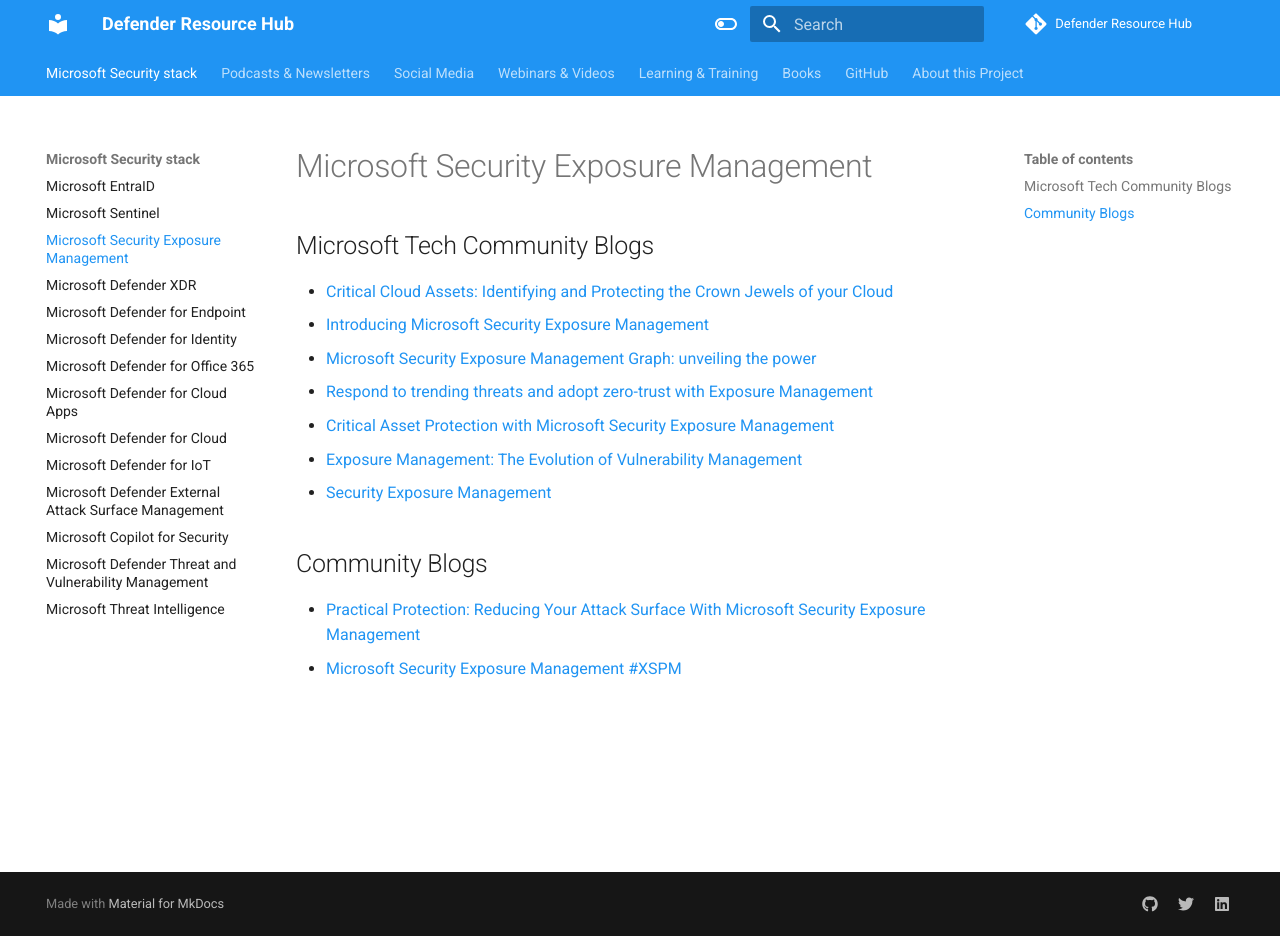
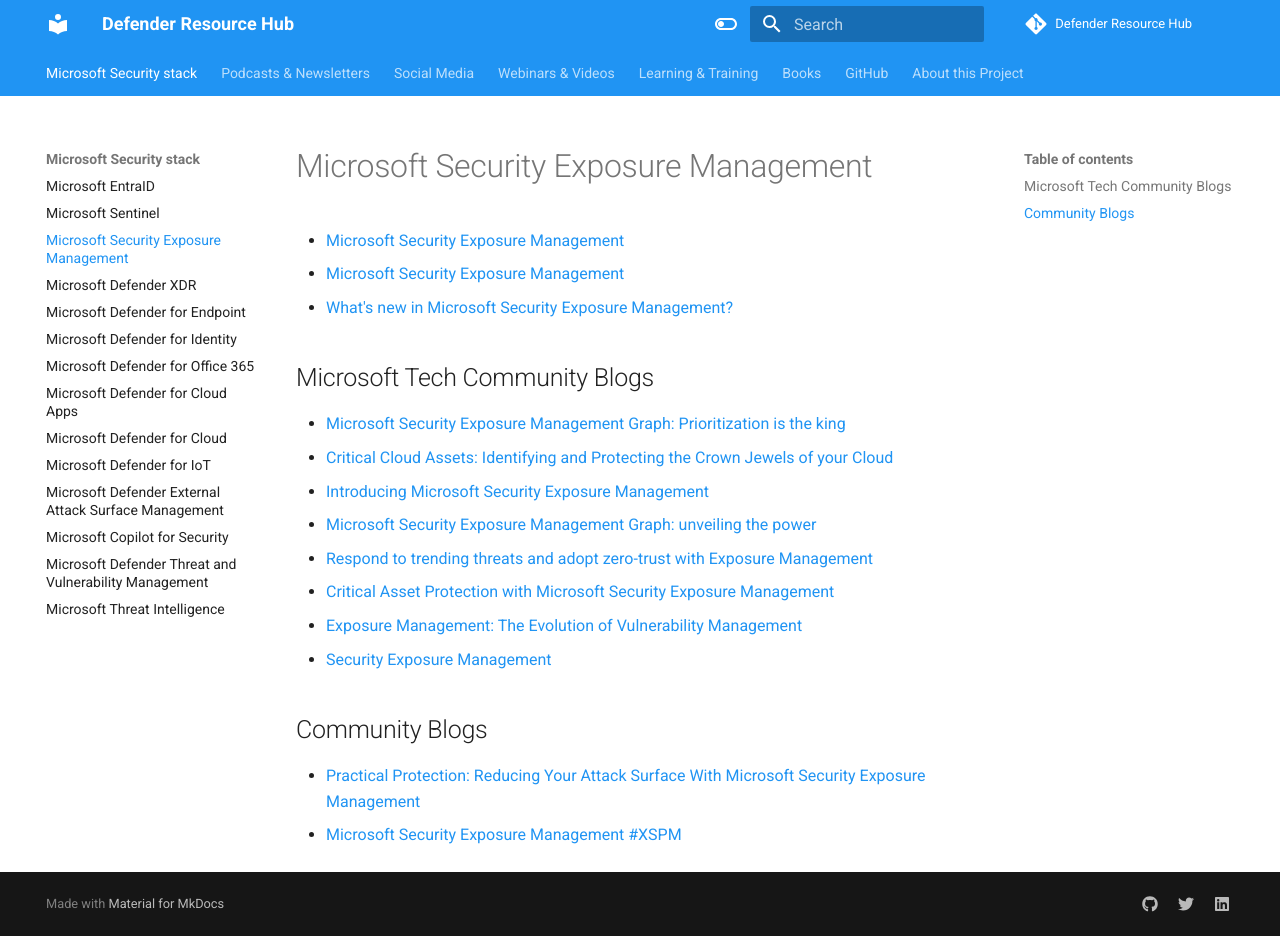
Before and after one commit to alexverboon/DefenderResourceHub, an MkDocs documentation site: the page built from docs/xspm.md, in a window 1280 px wide and 936 px high. Built offline with MkDocs 1.6.1 and Material for MkDocs 9.7.7, drawn with Linux system fonts in a browser that asks for light colours; comment, search, counter and statistics services are not loaded.

Commit message:
Update mid-September 2024

```diff
--- a/docs/xspm.md
+++ b/docs/xspm.md
@@ -1,7 +1,12 @@
 # Microsoft Security Exposure Management
+
+- [Microsoft Security Exposure Management](https://www.microsoft.com/en-us/security/business/siem-and-xdr/microsoft-security-exposure-management)
+- [Microsoft Security Exposure Management](https://learn.microsoft.com/en-us/security-exposure-management/)
+- [What's new in Microsoft Security Exposure Management?](https://learn.microsoft.com/en-us/security-exposure-management/whats-new)
 
 ## Microsoft Tech Community Blogs
 
+- [Microsoft Security Exposure Management Graph: Prioritization is the king](https://techcommunity.microsoft.com/t5/security-compliance-and-identity/microsoft-security-exposure-management-graph-prioritization-is/ba-p/4160316)
 - [Critical Cloud Assets: Identifying and Protecting the Crown Jewels of your Cloud](https://techcommunity.microsoft.com/t5/security-compliance-and-identity/critical-cloud-assets-identifying-and-protecting-the-crown/ba-p/4222198)
 - [Introducing Microsoft Security Exposure Management](https://techcommunity.microsoft.com/t5/security-compliance-and-identity/introducing-microsoft-security-exposure-management/ba-p/4080907)
 - [Microsoft Security Exposure Management Graph: unveiling the power](https://techcommunity.microsoft.com/t5/security-compliance-and-identity/microsoft-security-exposure-management-graph-unveiling-the-power/ba-p/4148546)
```
Also changed, not shown: docs/mde.md (+1 -0 lines), docs/mdi.md (+1 -0 lines), docs/mdo.md (+1 -0 lines), docs/sentinel.md (+2 -0 lines).
